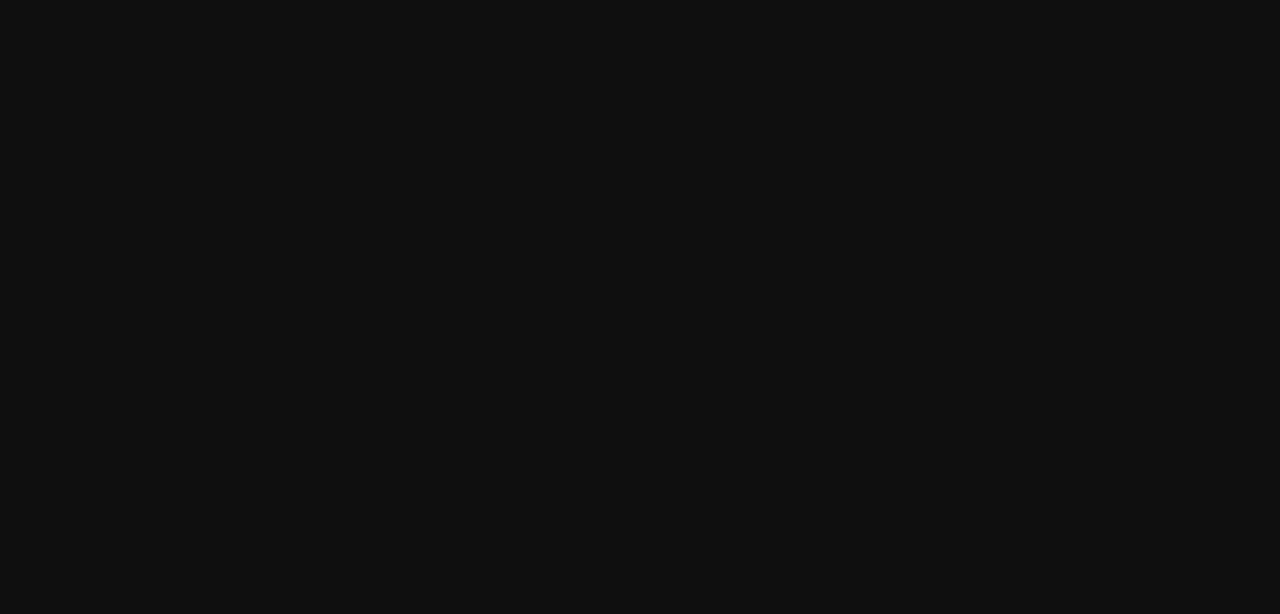
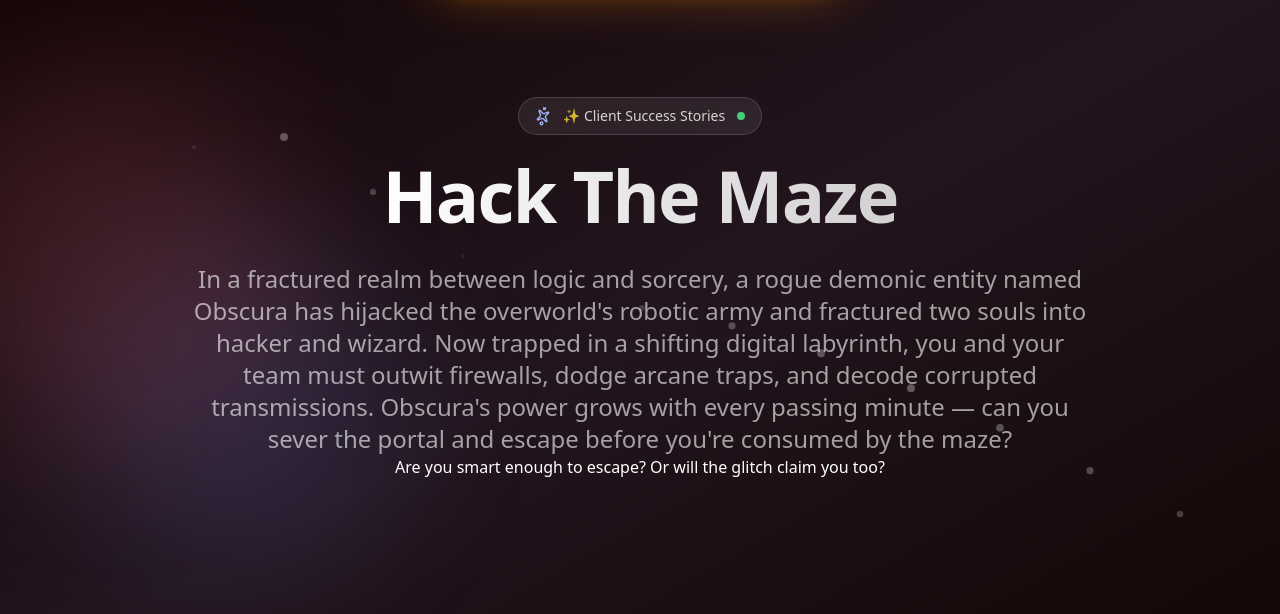
Before and after one commit to Hari21-Tech/RegPortalFrontendCCS, a Next.js app: page / in a window 1280 px wide. Shown: the part 843-1457 px from the top of the page. Before the commit the page ends 812 px from the top, so only its background shows below. Built offline with nearby package versions, Linux system fonts and the light colour scheme; a web font is replaced by a local one.

Commit message:
story section initial

```diff
--- a/app/page.tsx
+++ b/app/page.tsx
@@ -2,12 +2,19 @@
 
 import CcsLogo from "./_components/CcsLogo";
 import ShiftingCountdown from "../components/ui/countdown-timer";
-import { useRouter } from "next/navigation";
+import {useRouter} from "next/navigation";
+import {motion} from "framer-motion";
+import {Sparkles} from "lucide-react";
 
 export default function Page() {
     const router = useRouter();
 
+    const handleLogin = () => {
+        window.location.href = `${process.env.NEXT_PUBLIC_BACKEND_URL}/login`;
+    };
+
     return (
+        <>
             <div
                 className="relative min-h-screen flex flex-col"
                 style={{
@@ -24,16 +31,18 @@ export default function Page() {
                         onClick={() => router.push("/sponsors")}
                         className="px-3 py-2 sm:px-4 sm:py-2 border-white/20 rounded-lg hover:bg-white/10 transition-all duration-300"
                     >
-          <span className="text-white font-bold text-sm sm:text-base md:text-lg lg:text-xl font-['GothamXNarrow'] uppercase tracking-wide">
+            <span
+                className="text-white font-bold text-sm sm:text-base md:text-lg lg:text-xl font-['GothamXNarrow'] uppercase tracking-wide">
               Our Sponsors
             </span>
                     </button>
                 </div>
 
-      <div className="relative z-20 flex flex-col flex-grow px-4 sm:px-6 md:px-8 lg:px-12 xl:px-16 pt-8 sm:pt-12 md:pt-16 lg:pt-20 justify-between sm:justify-center">
+                <div
+                    className="relative z-20 flex flex-col flex-grow px-4 sm:px-6 md:px-8 lg:px-12 xl:px-16 pt-8 sm:pt-12 md:pt-16 lg:pt-20 justify-between sm:justify-center">
                     <div className="flex flex-col items-center text-center gap-2 sm:gap-4 md:gap-6 pt-8 sm:pt-0">
                         <div className="w-20 h-14 sm:w-28 sm:h-18 md:w-36 md:h-22 lg:w-44 lg:h-26 xl:w-52 xl:h-32">
-            <CcsLogo className="w-full h-full" />
+                            <CcsLogo className="w-full h-full"/>
                         </div>
 
                         <h2 className="text-white text-lg sm:text-2xl md:text-3xl lg:text-4xl xl:text-5xl font-['Megarok'] leading-none tracking-wider drop-shadow-2xl">
@@ -45,14 +54,15 @@ export default function Page() {
                         </h1>
 
                         <div className="mt-4 sm:mt-6">
-            <ShiftingCountdown />
+                            <ShiftingCountdown/>
                         </div>
                     </div>
+
 
                     <div className="flex flex-col items-center pb-8 sm:pb-0 sm:mt-8">
                         <div className="flex flex-col gap-3 sm:gap-4 w-full max-w-xs sm:max-w-sm">
                             <button
-              onClick={() => router.push("/story")}
+                                onClick={handleLogin}
                                 className="w-full px-6 py-3 sm:px-8 sm:py-4 rounded-lg bg-[#ff3300] text-white font-bold text-sm sm:text-base md:text-lg font-['GothamXNarrow'] uppercase tracking-wide transition-all duration-300 ease-in-out shadow-[0_0_20px_4px_rgba(255,51,0,0.6),0_0_40px_8px_rgba(255,100,0,0.4)] hover:bg-[#ff5500] hover:shadow-[0_0_10px_8px_rgba(255,100,0,0.8),0_0_30px_12px_rgba(255,150,0,0.6)]"
                             >
                                 Register Now
@@ -68,5 +78,147 @@ export default function Page() {
                     </div>
                 </div>
             </div>
+            <section id="section2"
+                     className="relative py-32 bg-gradient-to-br from-black via-indigo-950/20 to-black text-white overflow-hidden">
+                {/* Enhanced Background Effects */}
+                <div className="absolute inset-0">
+                    {/* Animated gradient mesh */}
+                    <motion.div
+                        className="absolute inset-0 bg-gradient-to-br from-rose-500/[0.1] via-red-500/[0.07] to-orange-500/[0.1]"
+                        animate={{
+                            backgroundPosition: ['0% 0%', '100% 100%', '0% 0%'],
+                        }}
+                        transition={{
+                            duration: 25,
+                            repeat: Infinity,
+                            ease: "linear"
+                        }}
+                        style={{
+                            backgroundSize: '400% 400%'
+                        }}
+                    />
+
+                    {/* Moving light orbs */}
+                    <motion.div
+                        className="absolute top-1/3 left-1/5 w-72 h-72 bg-indigo-400/15 rounded-full blur-3xl"
+                        animate={{
+                            x: [0, 150, 0],
+                            y: [0, 80, 0],
+                            scale: [1, 1.2, 1],
+                        }}
+                        transition={{
+                            duration: 20,
+                            repeat: Infinity,
+                            ease: "easeInOut"
+                        }}
+                    />
+                    <motion.div
+                        className="absolute bottom-1/3 right-1/5 w-80 h-80 bg-rose-400/15 rounded-full blur-3xl"
+                        animate={{
+                            x: [0, -100, 0],
+                            y: [0, -60, 0],
+                            scale: [1, 1.3, 1],
+                        }}
+                        transition={{
+                            duration: 22,
+                            repeat: Infinity,
+                            ease: "easeInOut"
+                        }}
+                    />
+
+                    {/* Floating particles */}
+                    {[...Array(12)].map((_, i) => (
+                        <motion.div
+                            key={i}
+                            className="absolute w-1 h-1 bg-white/30 rounded-full"
+                            style={{
+                                left: `${15 + (i * 7)}%`,
+                                top: `${25 + (i * 5)}%`,
+                            }}
+                            animate={{
+                                y: [0, -50, 0],
+                                opacity: [0.2, 1, 0.2],
+                                scale: [1, 2, 1],
+                            }}
+                            transition={{
+                                duration: 3 + i * 0.5,
+                                repeat: Infinity,
+                                ease: "easeInOut",
+                                delay: i * 0.3,
+                            }}
+                        />
+                    ))}
+                </div>
+
+                <motion.div
+                    className="relative z-10 max-w-7xl mx-auto px-6"
+                    variants={{
+                        hidden: {opacity: 0},
+                        visible: {
+                            opacity: 1,
+                            transition: {
+                                staggerChildren: 0.1,
+                                delayChildren: 0.3
+                            }
+                        }
+                    }}
+                    initial="hidden"
+                    whileInView="visible"
+                    viewport={{once: true, margin: "-100px"}}
+                >
+                    {/* Header */}
+                    <motion.div
+                        className="text-center mb-20"
+                        variants={{
+                            hidden: {opacity: 0, y: 60},
+                            visible: {opacity: 1, y: 0}
+                        }}
+                    >
+                        <motion.div
+                            className="inline-flex items-center gap-3 px-4 py-2 rounded-full bg-white/[0.08] border border-white/[0.15] backdrop-blur-sm mb-6"
+                            whileHover={{scale: 1.05, borderColor: "rgba(255, 255, 255, 0.3)"}}
+                        >
+                            <motion.div
+                                animate={{rotate: 360}}
+                                transition={{duration: 3, repeat: Infinity, ease: "linear"}}
+                            >
+                                <Sparkles className="h-4 w-4 text-indigo-300"/>
+                            </motion.div>
+                            <span className="text-sm font-medium text-white/80">
+              ✨ Client Success Stories
+            </span>
+                            <div className="w-2 h-2 bg-green-400 rounded-full animate-pulse"/>
+                        </motion.div>
+
+                        <motion.h2
+                            className="text-4xl sm:text-6xl md:text-7xl font-bold mb-8 tracking-tight"
+                            variants={{
+                                hidden: {opacity: 0, y: 60},
+                                visible: {opacity: 1, y: 0}
+                            }}
+                        >
+            <span className="bg-clip-text text-transparent bg-gradient-to-r from-white to-white/80">
+              Hack The Maze
+            </span>
+                            <br/>
+                        </motion.h2>
+
+                        <motion.p
+                            className="text-xl sm:text-2xl text-white/60 max-w-4xl mx-auto leading-relaxed"
+                            variants={{
+                                hidden: {opacity: 0, y: 60},
+                                visible: {opacity: 1, y: 0}
+                            }}
+                        >In a fractured realm between logic and sorcery, a rogue demonic entity named Obscura has
+                            hijacked the overworld&apos;s robotic army and fractured two souls into hacker and wizard. Now
+                            trapped in a shifting digital labyrinth, you and your team must outwit firewalls, dodge
+                            arcane traps, and decode corrupted transmissions. Obscura&apos;s power grows with every passing
+                            minute — can you sever the portal and escape before you&apos;re consumed by the maze?
+                        </motion.p>
+                        Are you smart enough to escape? Or will the glitch claim you too?
+                    </motion.div>
+                </motion.div>
+            </section>
+        </>
     );
 }
```
Also changed, not shown: 2 other files (tests, documents, lock files or other folders). Lines whose indentation alone changed are shown as unchanged.
